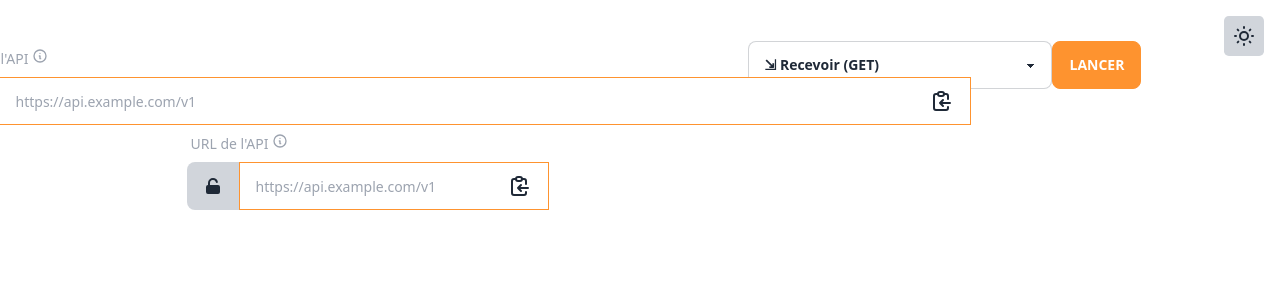
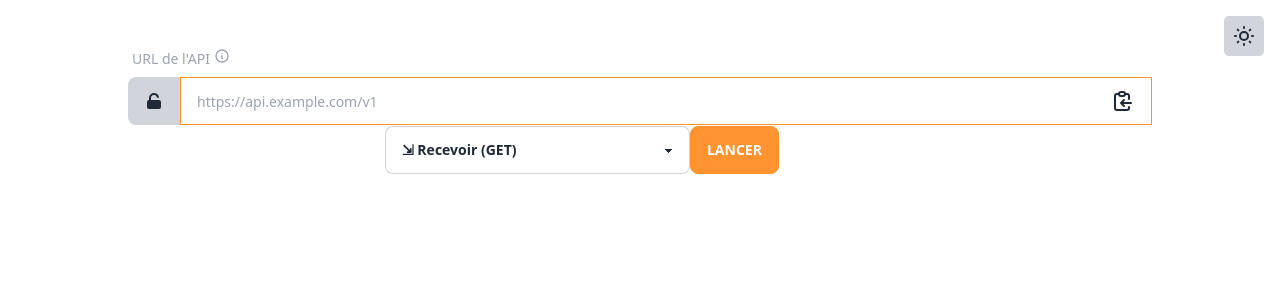
Before and after one commit to Vision-Data/app, a Vue app: page / in a window 1280 px wide. Shown: the top 300 px of the page. Built offline with nearby package versions, Linux system fonts and the light colour scheme.

Commit message:
fix: merge conflict

```diff
--- a/src/App.vue
+++ b/src/App.vue
@@ -3,12 +3,11 @@
     <header>
       <SearchBar
         class="container w-full md:w-screen max-w-screen-lg md:-mx-60"
+        @query="sendQuery"
       />
-      <SearchBar class="w-8/12" @query="sendQuery" />
       <dark-mode/>
+      <CallApi :query="query" />
     </header>
-
-    <CallApi :query="query" />
   </div>
 </template>
 
--- a/src/components/SearchBar.vue
+++ b/src/components/SearchBar.vue
@@ -97,6 +97,7 @@ export default {
       try {
         this.searchInput = await navigator.clipboard.readText();
         this.checkHttps();
+        this.emitQuery();
       } catch {
         this.pasteError = true;
       }
@@ -105,7 +106,7 @@ export default {
       this.isHttps = this.searchInput.slice(0, 5).includes("https");
     },
     emitQuery() {
-      this.$emit("query", this.request);
+      this.$emit("query", this.searchInput);
     },
   }
 };
```
